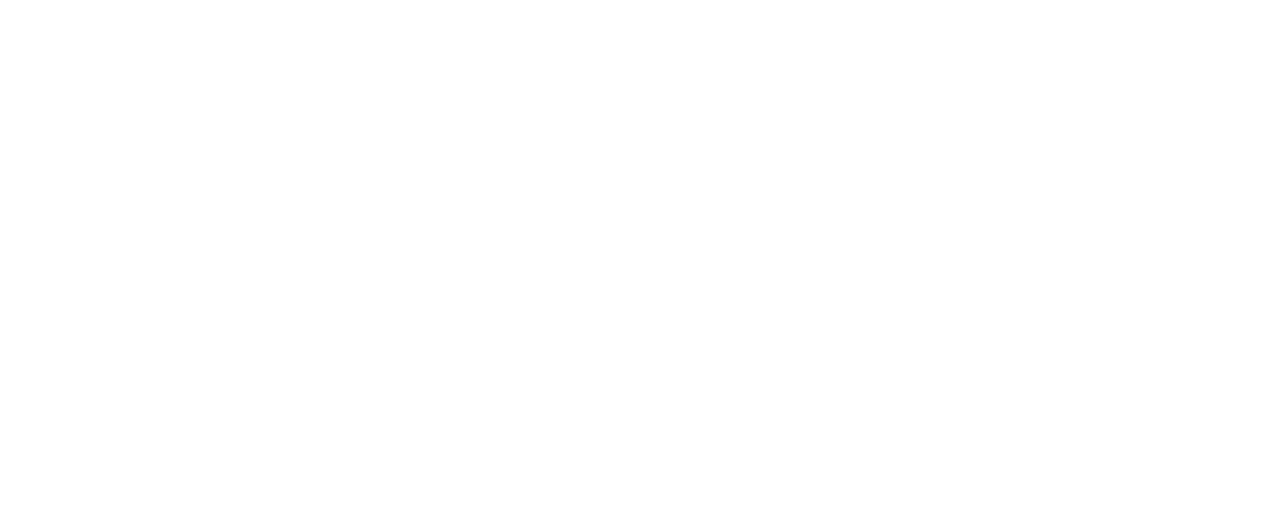
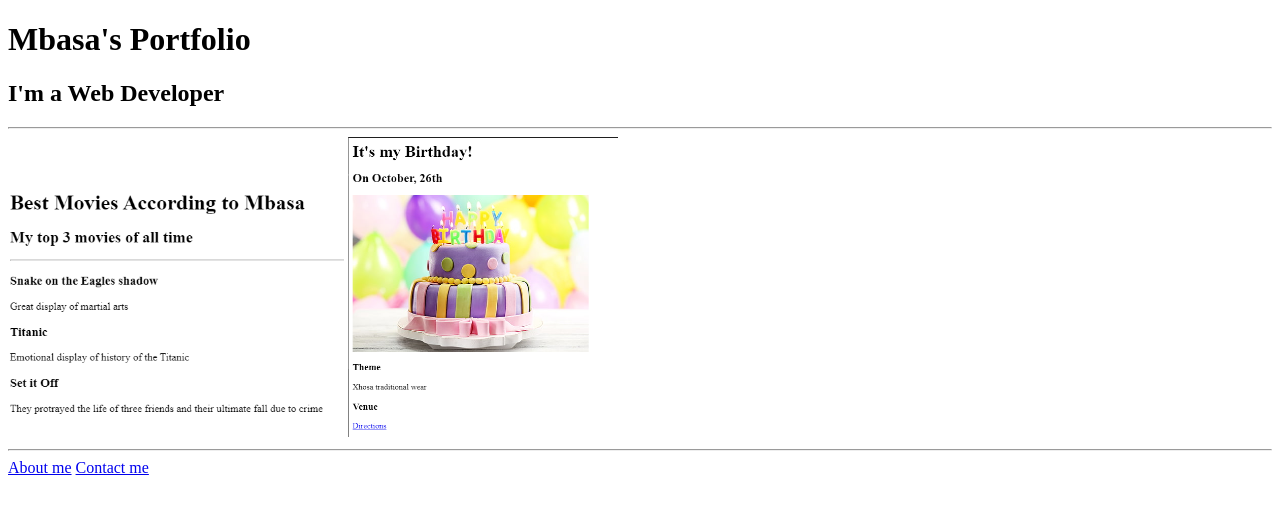
Before and after one commit to Sdumza1985/html.portfolio, a plain HTML site: page index.html in a window 1280 px wide. Drawn offline with Linux system fonts and the light colour scheme.

Commit message:
Add files via upload

```diff
--- a/index.html
+++ b/index.html
@@ -1,5 +1,20 @@
 <!-- TODO 1: Create the HTML Boilerplate -->
-
+<!DOCTYPE html>
+<html lang="en">
+<head>
+    <meta charset="UTF-8">
+    <meta name="viewport" content="width=device-width, initial-scale=1.0">
+    <title>Mbasa</title>
+</head>
+<body>
+    <h1>Mbasa's Portfolio</h1>
+    <h2>I'm a Web Developer</h2>
+    <hr />
+    <a href="./public/movie-ranking.html"><img src="./assets/images/movie-ranking.png" height="250"></a>
+    <a href="./public/birthday-invite.html"><img src="./assets/images/birthday-invite.png" height="300"></a>
+    <hr />
+    <a href="./public/about.html">About me</a> <a href="./public/contact.html">Contact me</a></body>
+</html>
 <!-- TODO 2: Add Your previous projects' HTML into the public folder -->
 
 <!-- TODO 3: Take screenshots of your project previews and add the images to the images folder -->
```
